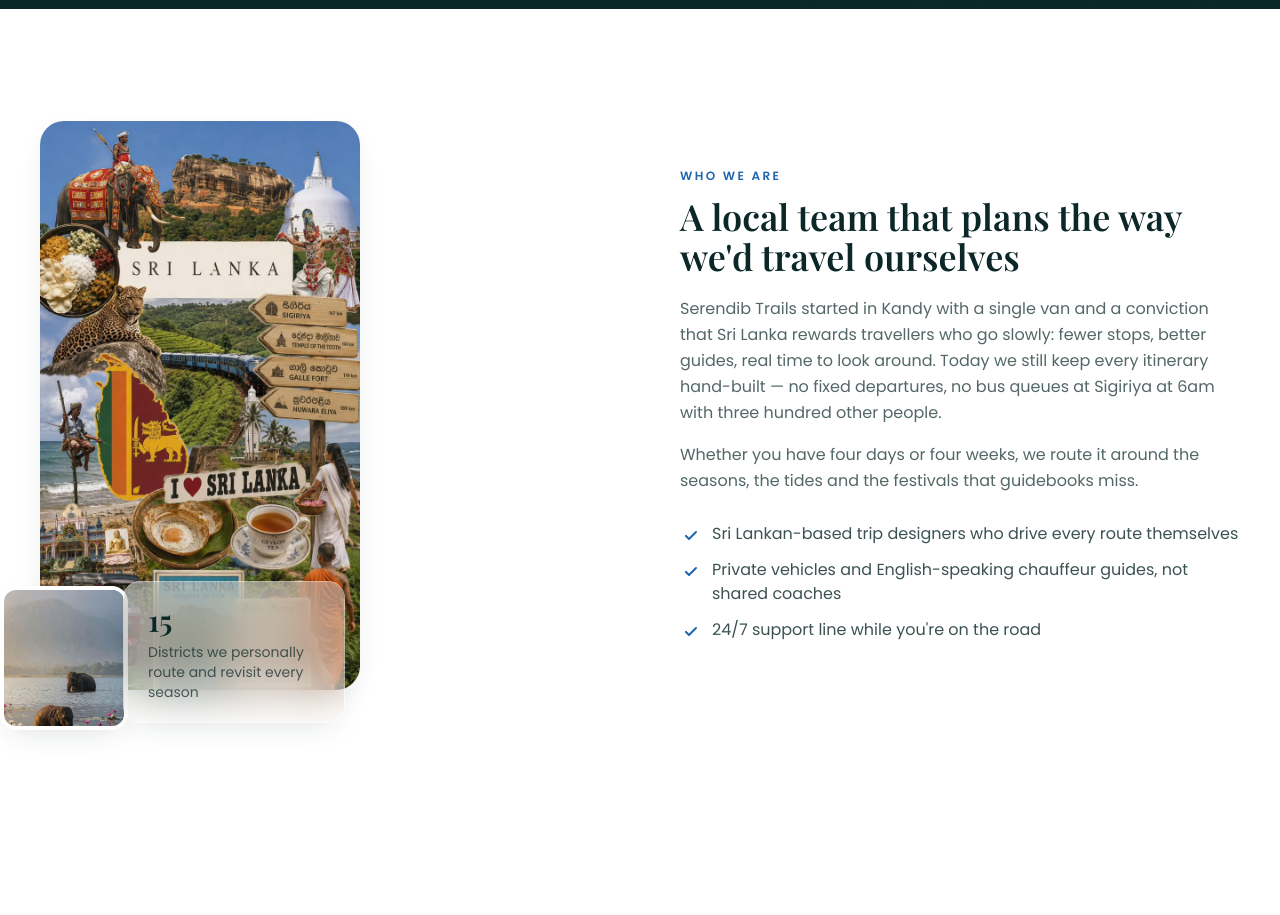
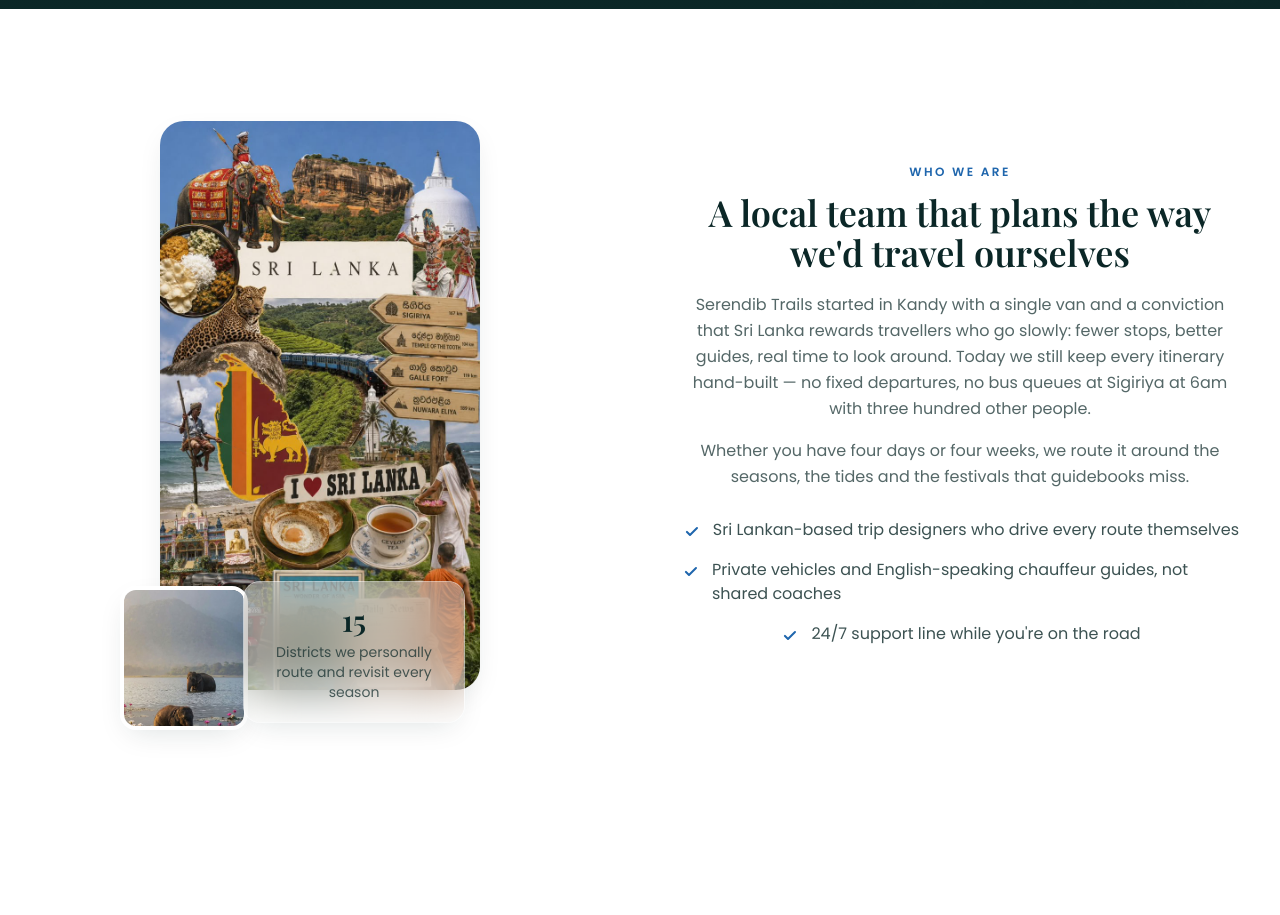
Before and after one commit to NethmiThambawita/Travelco, a React (Vite) app: page / in a window 1280 px wide. Shown: the part 840-1755 px from the top of the page. Built offline with nearby package versions, Linux system fonts and the light colour scheme; a web font is replaced by a local one.

Commit message:
center the fonts

```diff
--- a/src/components/About.jsx
+++ b/src/components/About.jsx
@@ -12,7 +12,9 @@ const About = () => {
   return (
     <section id="about" className="py-20 md:py-28">
       <div className="mx-auto max-w-7xl px-5 md:px-10 grid lg:grid-cols-2 gap-12 lg:gap-20 items-center overflow-visible">
-        <Reveal className="flex justify-center lg:justify-start">
+
+        {/* Images */}
+        <Reveal className="flex justify-center">
           <div className="relative w-full max-w-[260px] sm:max-w-[300px] lg:max-w-[320px] mb-10 sm:mb-0">
             <img
               src={aboutImg}
@@ -22,13 +24,15 @@ const About = () => {
               width="720"
               height="1280"
             />
+
             <img
               src={accentImg}
               alt="Elephants wading through a lily-covered lake in Sri Lanka"
               loading="lazy"
               className="hidden sm:block absolute -bottom-10 -left-10 h-32 w-28 md:h-36 md:w-32 object-cover rounded-2xl border-4 border-white shadow-soft"
             />
-            <div className="absolute -bottom-8 right-4 bg-white/40 backdrop-blur-xl ring-1 ring-white/60 rounded-2xl shadow-soft px-6 py-5 max-w-[220px]">
+
+            <div className="absolute -bottom-8 right-4 bg-white/40 backdrop-blur-xl ring-1 ring-white/60 rounded-2xl shadow-soft px-6 py-5 max-w-[220px] text-center">
               <p className="font-serif text-3xl font-semibold text-ink">15</p>
               <p className="text-sm text-ink/70 mt-1">
                 Districts we personally route and revisit every season
@@ -37,13 +41,16 @@ const About = () => {
           </div>
         </Reveal>
 
-        <Reveal delay={120}>
+        {/* Text */}
+        <Reveal delay={120} className="text-center">
           <p className="text-xs font-semibold uppercase tracking-[0.2em] text-ocean-700">
             Who we are
           </p>
+
           <h2 className="mt-3 font-serif text-3xl md:text-4xl font-semibold text-ink">
             A local team that plans the way we'd travel ourselves
           </h2>
+
           <p className="mt-5 text-ink/70 leading-relaxed">
             Serendib Trails started in Kandy with a single van and a
             conviction that Sri Lanka rewards travellers who go slowly:
@@ -52,15 +59,20 @@ const About = () => {
             departures, no bus queues at Sigiriya at 6am with three
             hundred other people.
           </p>
+
           <p className="mt-4 text-ink/70 leading-relaxed">
             Whether you have four days or four weeks, we route it around
             the seasons, the tides and the festivals that guidebooks
             miss.
           </p>
 
-          <ul className="mt-7 space-y-3">
+          {/* Points */}
+          <ul className="mt-7 space-y-4 flex flex-col items-center">
             {points.map((point) => (
-              <li key={point} className="flex items-start gap-3 text-ink/80">
+              <li
+                key={point}
+                className="flex items-start gap-3 text-ink/80 max-w-xl text-left"
+              >
                 <svg
                   className="mt-1 h-5 w-5 shrink-0 text-ocean-700"
                   viewBox="0 0 20 20"
@@ -77,7 +89,6 @@ const About = () => {
               </li>
             ))}
           </ul>
-
         </Reveal>
       </div>
     </section>
--- a/src/components/Hero.jsx
+++ b/src/components/Hero.jsx
@@ -13,6 +13,17 @@ const Hero = () => {
     const reduced = window.matchMedia?.("(prefers-reduced-motion: reduce)").matches;
     if (!reduced) setAllowVideo(true);
   }, []);
+
+  useEffect(() => {
+    if (!allowVideo || !videoRef.current) return;
+    const video = videoRef.current;
+    video.muted = true;
+    video.defaultMuted = true;
+    const playPromise = video.play();
+    if (playPromise !== undefined) {
+      playPromise.catch(() => {});
+    }
+  }, [allowVideo]);
 
   useEffect(() => {
     const timer = window.setInterval(() => setNow(new Date()), 1000);
--- a/src/index.css
+++ b/src/index.css
@@ -60,8 +60,10 @@ h4 {
   animation: marquee 55s linear infinite;
 }
 
-.animate-marquee:hover {
-  animation-play-state: paused;
+@media (hover: hover) {
+  .animate-marquee:hover {
+    animation-play-state: paused;
+  }
 }
 
 @media (prefers-reduced-motion: reduce) {
```
